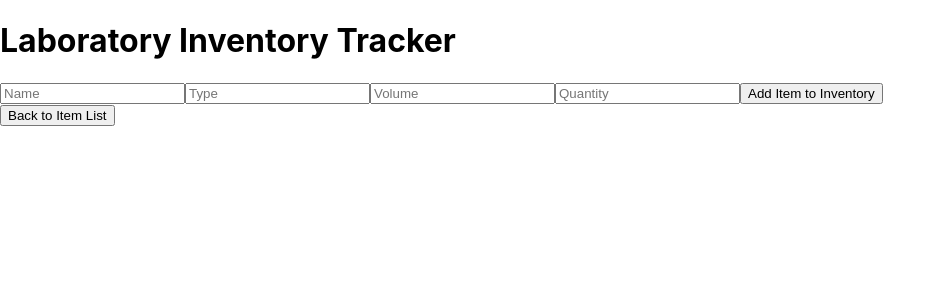
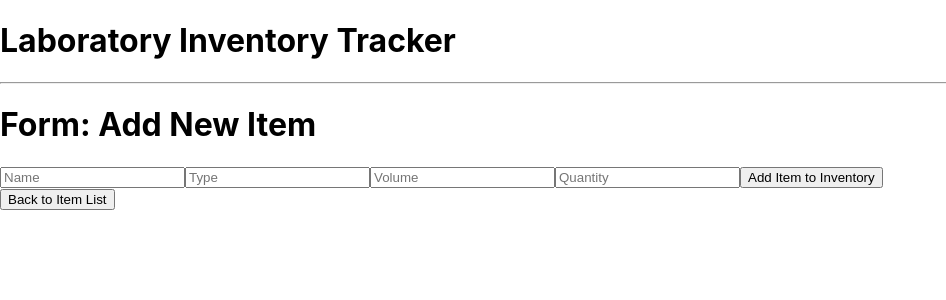
Before and after one commit to joncheng-dev/inventory-tracker, a React (Create React App) app: page / in a window 1280 px wide. Both pictures are taken after a click on the button "Add Item". Shown: the top 300 px of the page, without its empty margins (0-946 px from the left). Built offline with nearby package versions, Linux system fonts and the light colour scheme.

Commit message:
add titles to functional components

```diff
--- a/src/components/ItemList.js
+++ b/src/components/ItemList.js
@@ -5,6 +5,8 @@ import PropTypes from "prop-types";
 function ItemList(props) {
   return (
     <React.Fragment>
+      <hr />
+      <h1>Current Inventory</h1>
       <hr />
       {props.itemList.map((item) => (
         <Item
--- a/src/components/NewItemForm.js
+++ b/src/components/NewItemForm.js
@@ -16,6 +16,8 @@ function NewItemForm(props) {
   }
   return (
     <React.Fragment>
+      <hr />
+      <h1>Form: Add New Item</h1>
       <form onSubmit={handleNewItemFormSubmission}>
         <input type="text" name="name" placeholder="Name" />
         <input type="text" name="type" placeholder="Type" />
```
